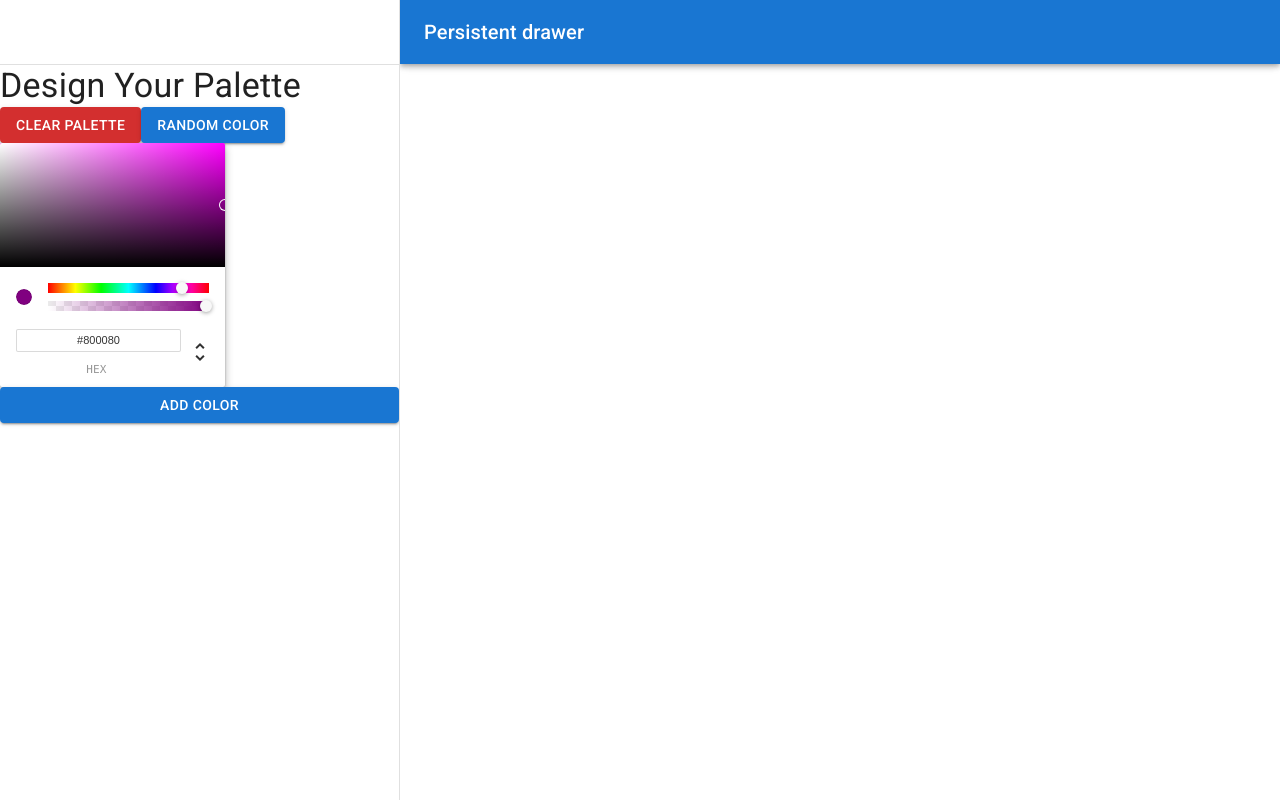
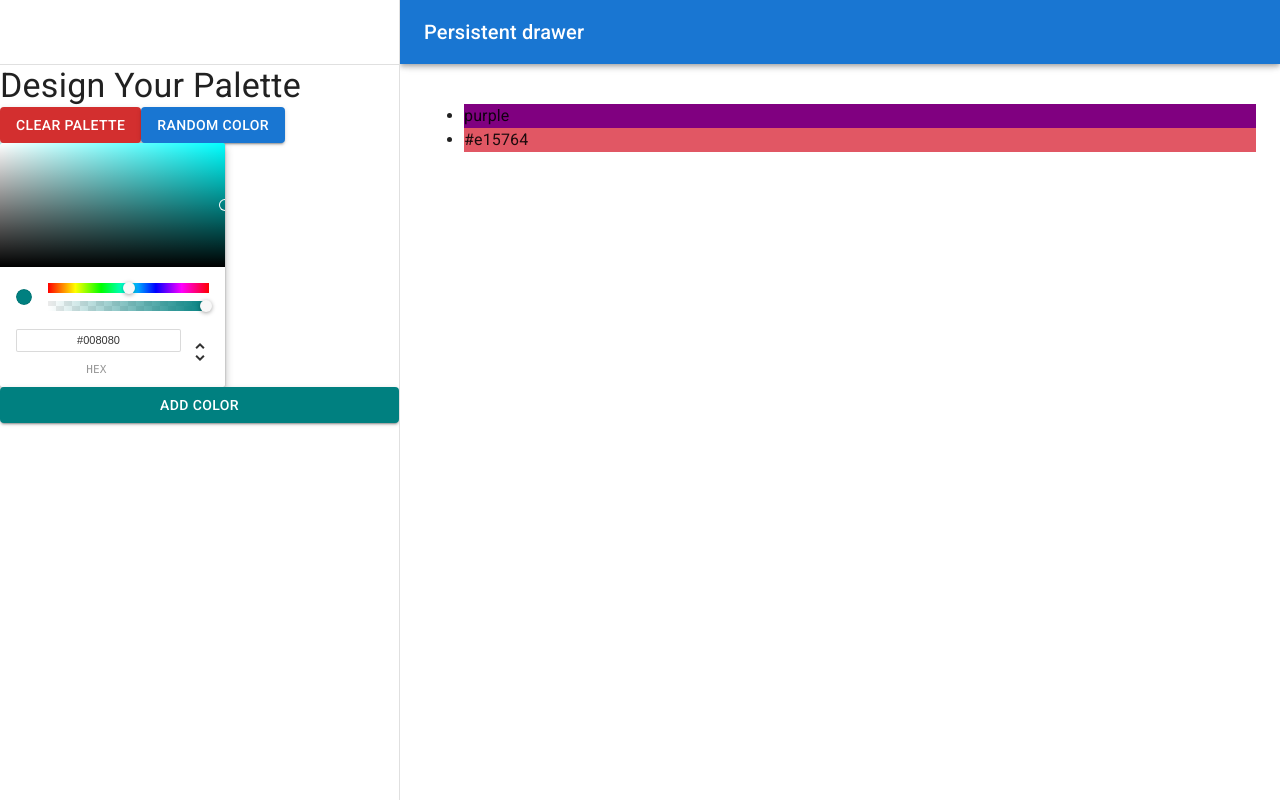
Before and after one commit to Abdulazeez1010/Color_Project, a React (Vite) app: page /palette/new in a window 1280 px wide. Both pictures are taken after a click on the button "open drawer". Built offline with nearby package versions, Linux system fonts and the light colour scheme; some icons are missing.

Commit message:
Connect colorpicker to button

```diff
--- a/src/NewPaletteForm.jsx
+++ b/src/NewPaletteForm.jsx
@@ -74,6 +74,8 @@ const DrawerHeader = styled('div')(({ theme }) => ({
 function NewPaletteForm() {
   const theme = useTheme();
   const [open, setOpen] = React.useState(false);
+  const [currentColor, setCurrentColor] = React.useState("teal");
+  const [colors, setColors] = React.useState(["purple", "#e15764"])
 
   const handleDrawerOpen = () => {
     setOpen(true);
@@ -82,6 +84,14 @@ function NewPaletteForm() {
   const handleDrawerClose = () => {
     setOpen(false);
   };
+
+  const updateCurrentColor = (newColor) => {
+    setCurrentColor(newColor.hex)
+  }
+
+  const addNewColor = () => {
+    setColors([...colors, currentColor])
+  }
 
   return (
     <Box sx={{ display: 'flex' }}>
@@ -132,13 +142,25 @@ function NewPaletteForm() {
             <Button variant='contained' color='primary'>Random Color</Button>
         </div>
         <ChromePicker
-          color="purple"
-          onChangeComplete={(newColor) => console.log(newColor)}
+          color={currentColor}
+          onChangeComplete={updateCurrentColor}
         />
-        <Button variant='contained' color='primary'>Add Color</Button>
+        <Button
+          variant='contained'
+          color='primary'
+          style={{backgroundColor: currentColor}}
+          onClick={addNewColor}
+        >
+            Add Color
+        </Button>
       </Drawer>
       <Main open={open}>
         <DrawerHeader />
+        <ul>
+            {colors.map(color => (
+                <li style={{backgroundColor: color}}>{color}</li>
+            ))}
+        </ul>
       </Main>
     </Box>
   );
```
